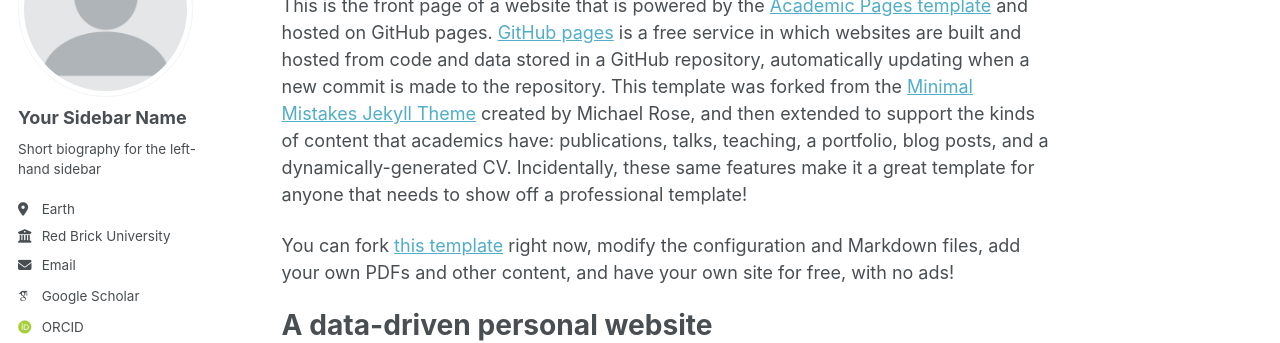
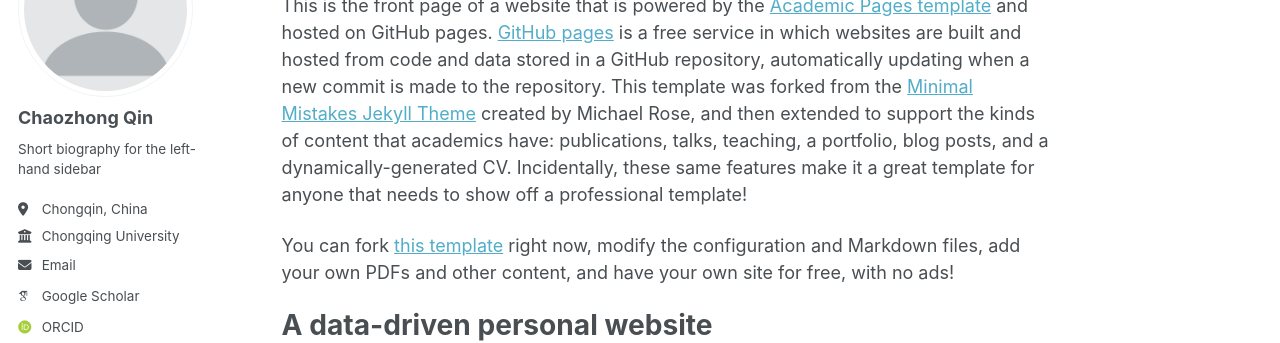
Before and after one commit to CZQIN/czqin.github.io, a Jekyll site: the page built from _pages/about.md, in a window 1280 px wide. Shown: the part 177-520 px from the top of the page. Built offline with Jekyll 4.4.1, drawn with Linux system fonts in a browser that asks for light colours; some web fonts are replaced; a script that is not in the unit is left out.

Commit message:
Update _config.yml

```diff
--- a/_config.yml
+++ b/_config.yml
@@ -16,7 +16,7 @@ description              : &description "Your Name's academic portfolio"   # Upd
 url                      : https://academicpages.github.io # The base hostname & protocol for your site e.g. "https://[your GitHub username].github.io",
                                                            # or if you already have some other page hosted on Github then use "https://[your GitHub username].github.io/[Your Repo Name]"
 baseurl                  : "" # the subpath of your site, e.g. "/blog"
-repository               : "academicpages/academicpages.github.io"
+repository               : "CZQIN/czqin.github.io"
 
 # Site Author - The following control what appear as part of the author content on the side bar.
 #               If a field is blank the icon and link will not appear, otherwise it will be shown.
@@ -24,13 +24,13 @@ repository               : "academicpages/academicpages.github.io"
 author:
   # Biographic information
   avatar           : "profile.png"
-  name             : "Your Sidebar Name"
+  name             : "Chaozhong Qin"
   pronouns         : # example: "she/her"
   bio              : "Short biography for the left-hand sidebar"
-  location         : "Earth"
-  employer         : "Red Brick University"
+  location         : "Chongqin, China"
+  employer         : "Chongqing University"
   uri              : # URL
-  email            : "none@example.org"
+  email            : "chaozhong.qin@cqu.edu.cn"
 
   # Academic websites
   academia         : # URL
```
